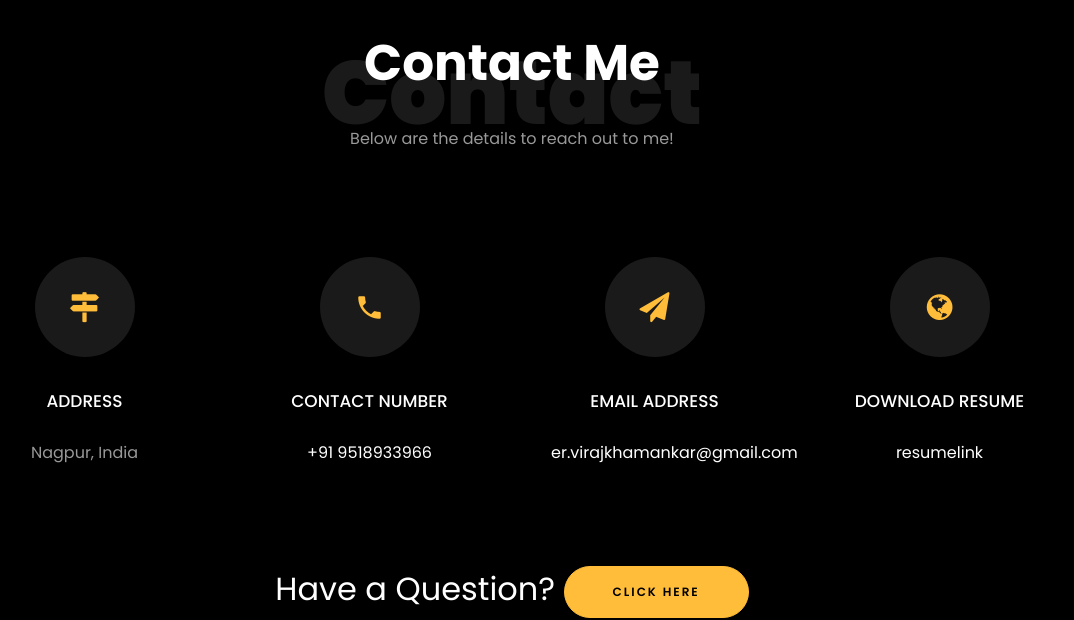
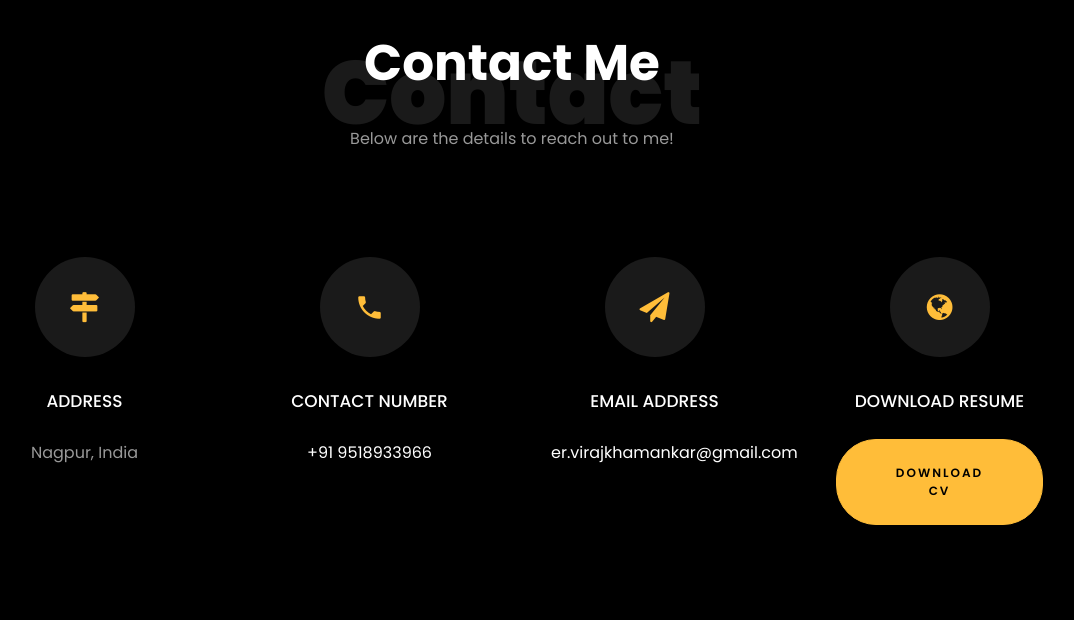
Before and after one commit to VirajKhamankar/VirajDataLab.com, a website: page index.html in a window 1280 px wide. Shown: the part 5240-5860 px from the top of the page, without its empty margins (128-1202 px from the left). Drawn offline with Linux system fonts and the light colour scheme; files whose address does not match are found by name.

Commit message:
Update index.html

```diff
--- a/index.html
+++ b/index.html
@@ -569,7 +569,8 @@
           			<span class="icon-globe"></span>
           		</div>
           		<h3 class="mb-4">Download Resume</h3>
-		         <p><a href="https://drive.google.com/file/d/1-C3jIcyay9E2uU1WEI5YjkxnV608EUWx/view?usp=sharing">resumelink</a></p>
+<!-- 		         <p><a href="https://drive.google.com/file/d/1-C3jIcyay9E2uU1WEI5YjkxnV608EUWx/view?usp=sharing">resumelink</a></p> -->
+			<p><a href="https://drive.google.com/drive/folders/1rXAPU9gCnWPgTsx8cXwPsZp91Xq4jKje?usp=sharing" class="btn btn-primary py-4 px-5">Download CV</a></p>
 
 	          </div>
           </div>
```
